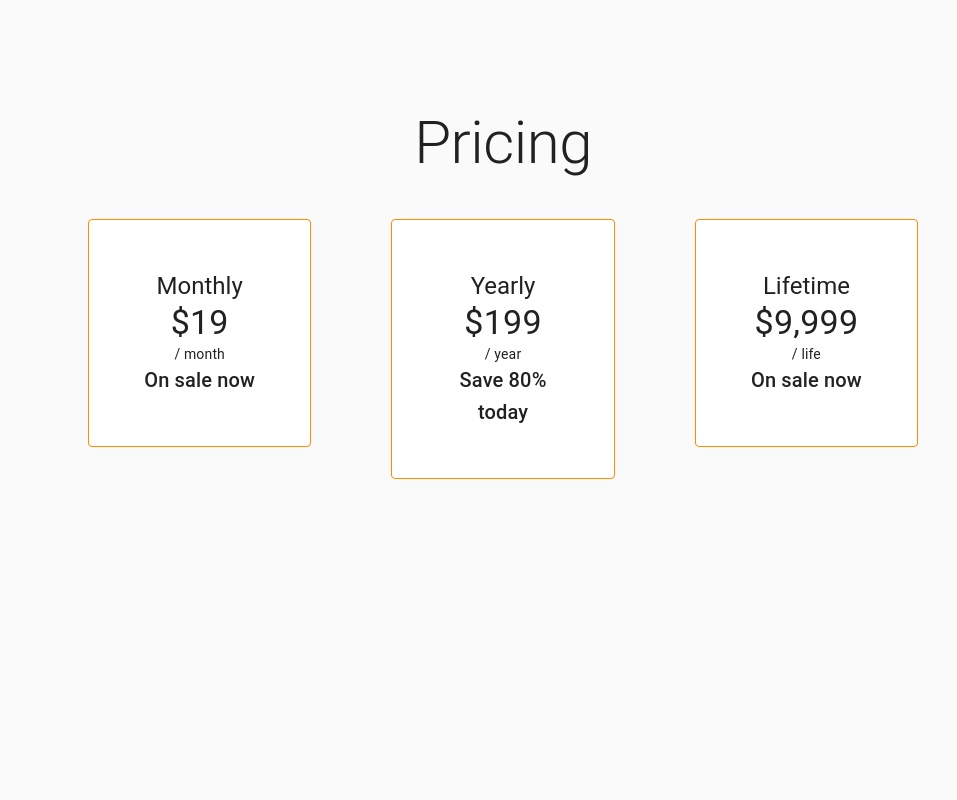
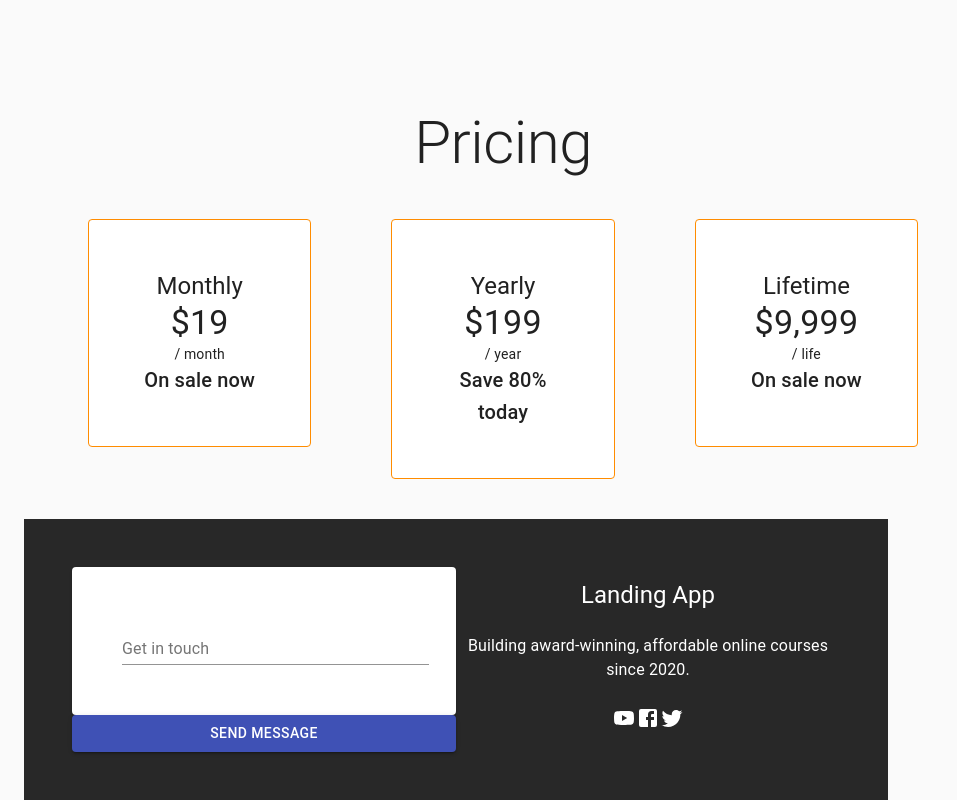
Before and after one commit to GhulamMustafaGM/landing-app, a React (Create React App) app: page / in a window 1280 px wide. Shown: the part 1468-2268 px from the top of the page, without its empty margins (0-957 px from the left). Before the commit the page ends 1987 px from the top, so only its background shows below. Built offline with nearby package versions, Linux system fonts and the light colour scheme.

Commit message:
updated GridLayout

```diff
--- a/src/GridLayout.js
+++ b/src/GridLayout.js
@@ -7,6 +7,7 @@ import {
 import MainGridItem from './MainGridItem';
 import ProductInformation from './ProductInformation';
 import Pricing from './Pricing';
+import Footer from './Footer';
 
 export default function GridLayout() {
 
@@ -31,6 +32,12 @@ export default function GridLayout() {
                 <Pricing />
 
             </Grid>
+
+            <Grid item>
+
+                <Footer />
+
+            </Grid>
         </Grid>
 
     );
```
